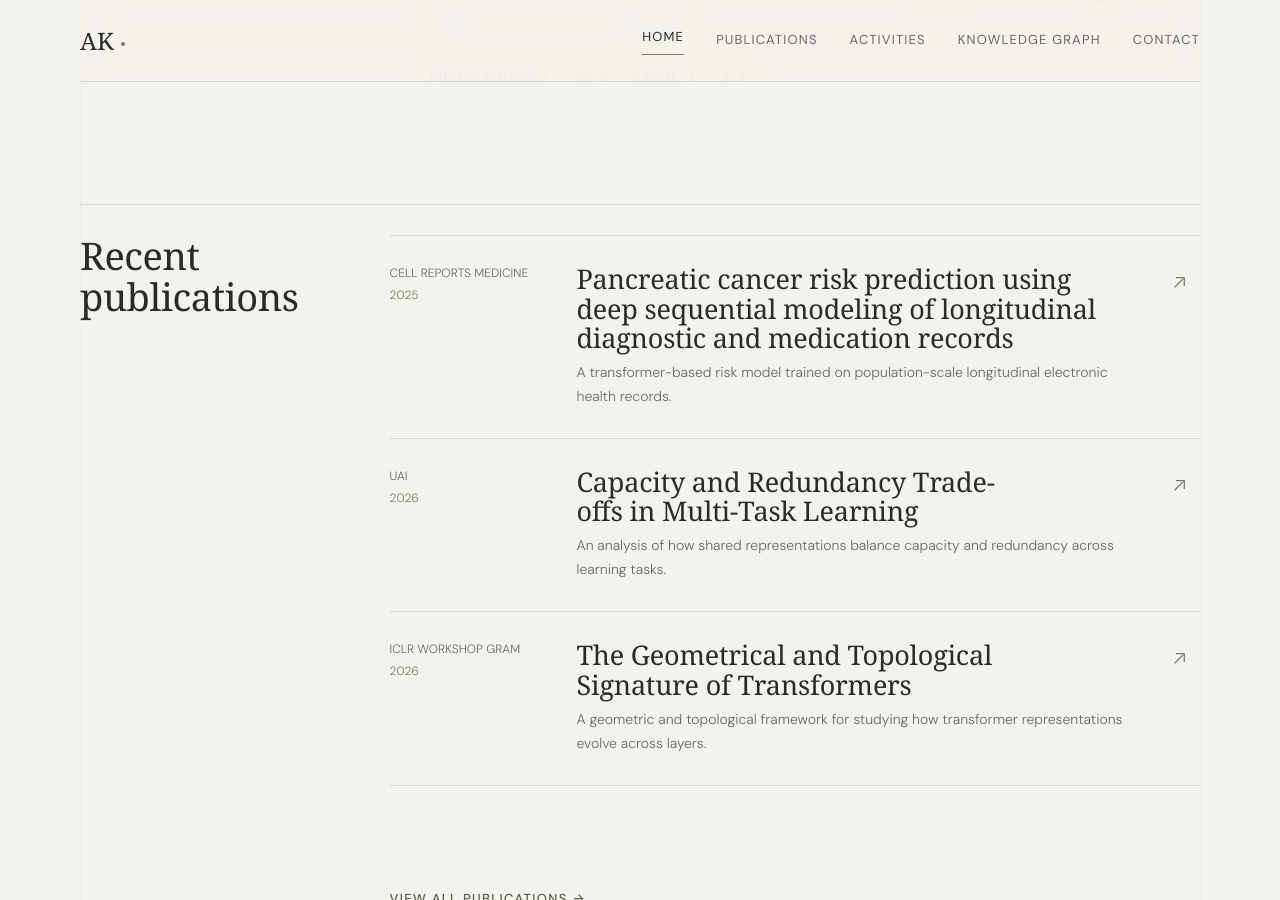
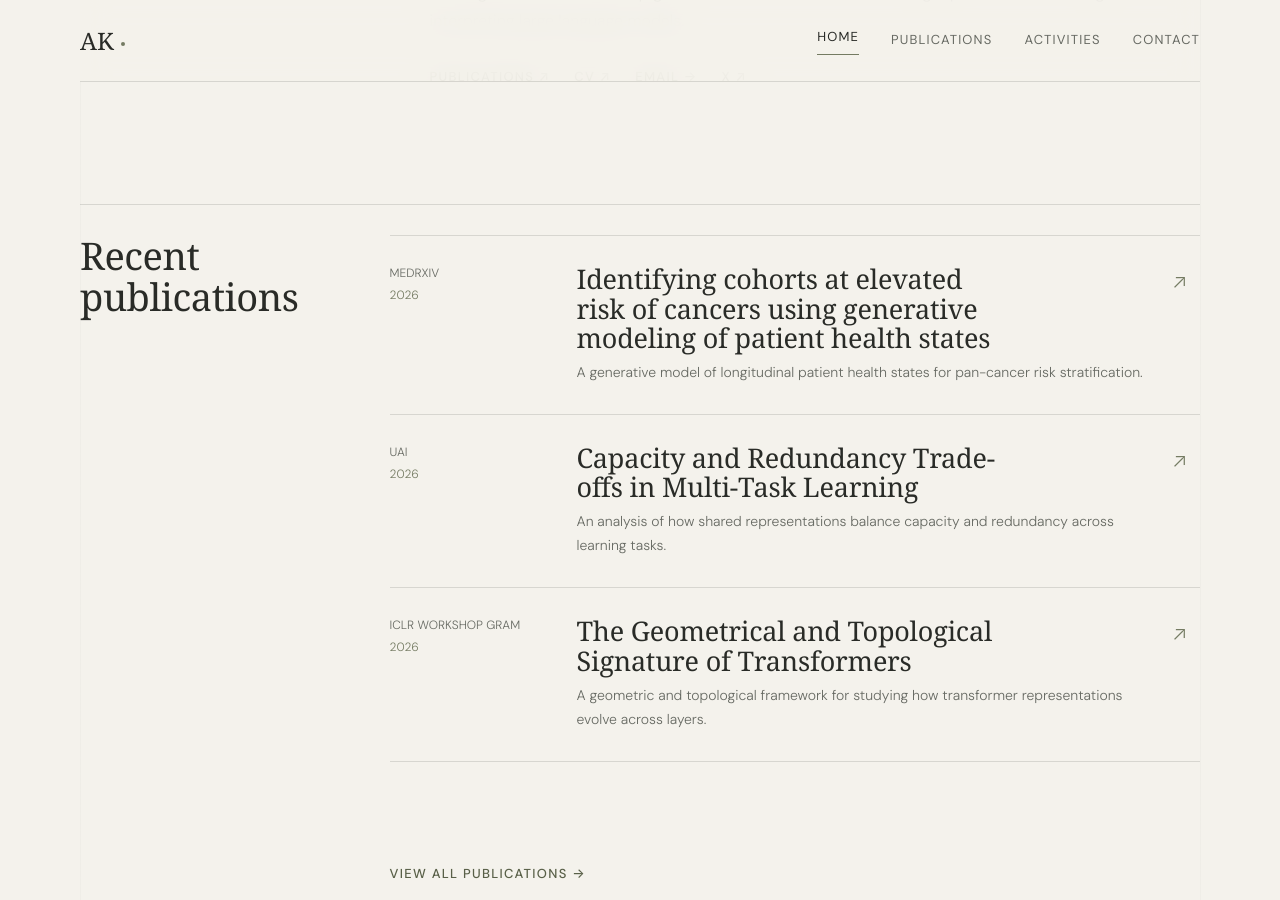
Before and after one commit to MdAsifKhan/mdasifkhan.github.io, a Jekyll site: the page built from index.md, in a window 1280 px wide and 900 px high, scrolled down 530 px. Built offline with Jekyll 4.4.1, drawn with Linux system fonts in a browser that asks for light colours; some web fonts are replaced.

Commit message:
Add medRxiv paper and remove Knowledge Graph navigation

```diff
--- a/_config.yml
+++ b/_config.yml
@@ -21,8 +21,6 @@ navigation:
     url: /publications/
   - label: Activities
     url: /activities/
-  - label: Knowledge Graph
-    url: /clinicalKG/
   - label: Contact
     url: /contact/
 
@@ -44,11 +42,11 @@ research_directions:
     detail: "Geometric methods for understanding learned representations and interpreting large language models."
 
 selected_work:
-  - title: "Pancreatic cancer risk prediction using deep sequential modeling of longitudinal diagnostic and medication records"
-    venue: "Cell Reports Medicine"
-    year: 2025
-    detail: "A transformer-based risk model trained on population-scale longitudinal electronic health records."
-    url: "https://doi.org/10.1016/j.xcrm.2025.102359"
+  - title: "Identifying cohorts at elevated risk of cancers using generative modeling of patient health states"
+    venue: "medRxiv"
+    year: 2026
+    detail: "A generative model of longitudinal patient health states for pan-cancer risk stratification."
+    url: "https://www.medrxiv.org/content/10.64898/2026.09.09.26362676v2"
   - title: "Capacity and Redundancy Trade-offs in Multi-Task Learning"
     venue: "UAI"
     year: 2026
```
Also changed, not shown: _bibliography/papers.bib (+11 -0 lines), 7 other files.
